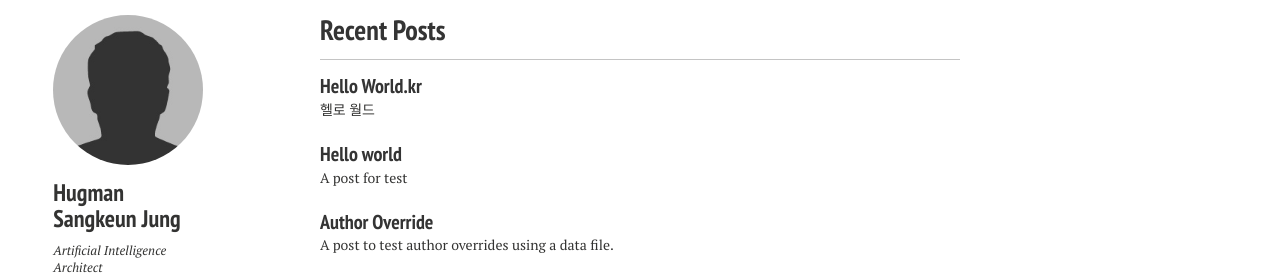
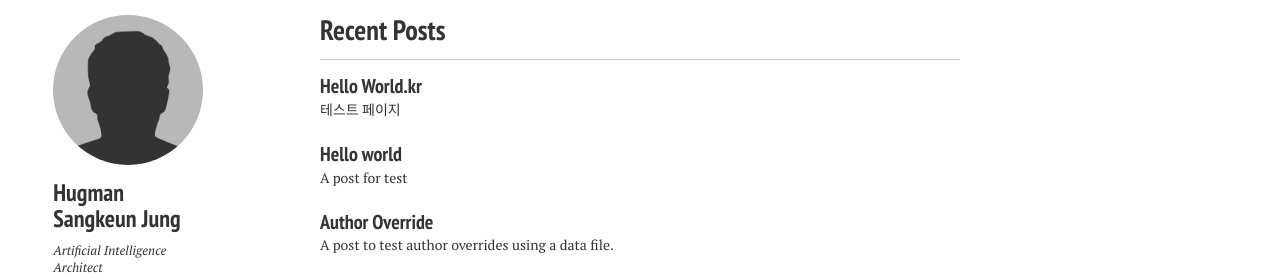
Before and after one commit to hugman/hugman.github.io, a Jekyll site: the page built from index.md, in a window 1280 px wide. Shown: the part 443-722 px from the top of the page. Built offline with Jekyll 4.4.1, drawn with Linux system fonts in a browser that asks for light colours; nearby versions of some CDN libraries.

Commit message:
Updated 2016-03-08-Hello-World.kr.md

```diff
--- a/_posts/2016-03-08-Hello-World.kr.md
+++ b/_posts/2016-03-08-Hello-World.kr.md
@@ -2,7 +2,11 @@
 published: true
 ref: hello
 lang: kr
+layout: post
+excerpt: 테스트 페이지
+tags: []
 ---
+
 
 
 ## 헬로 월드
```
